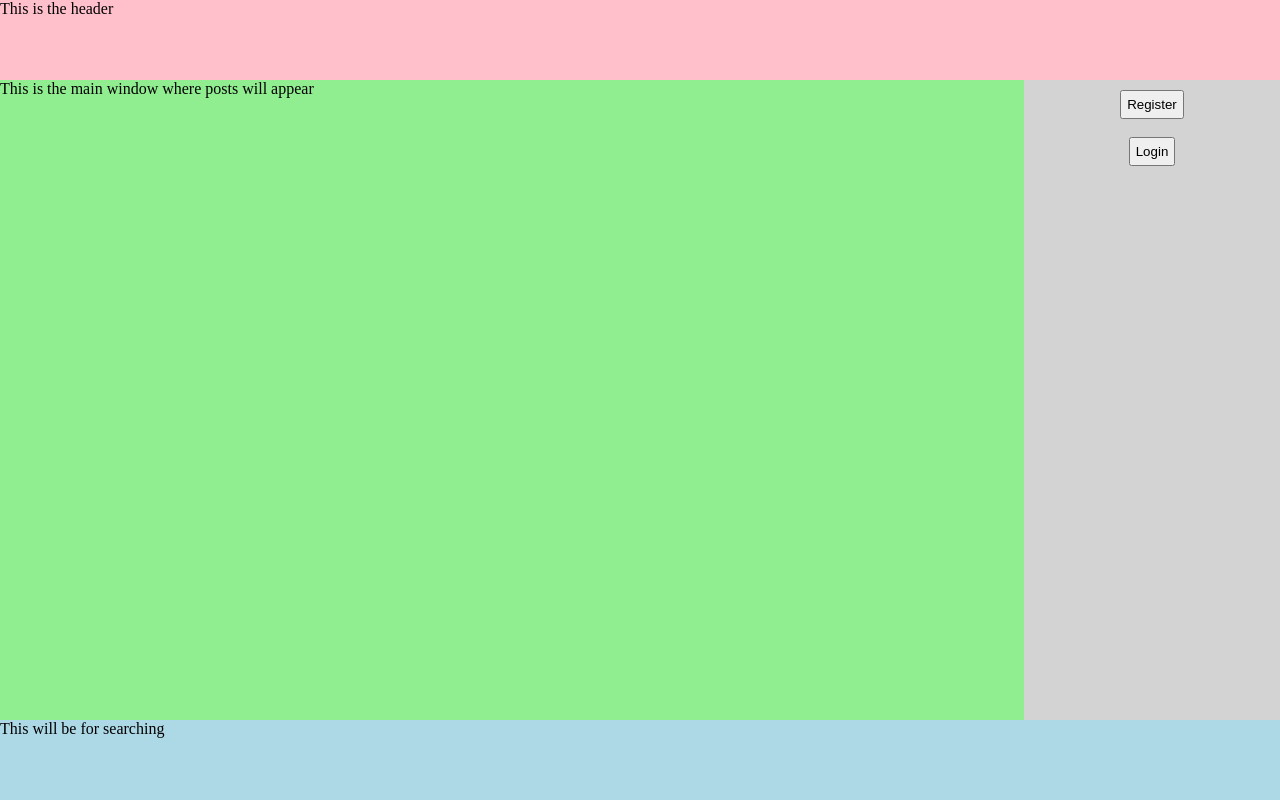
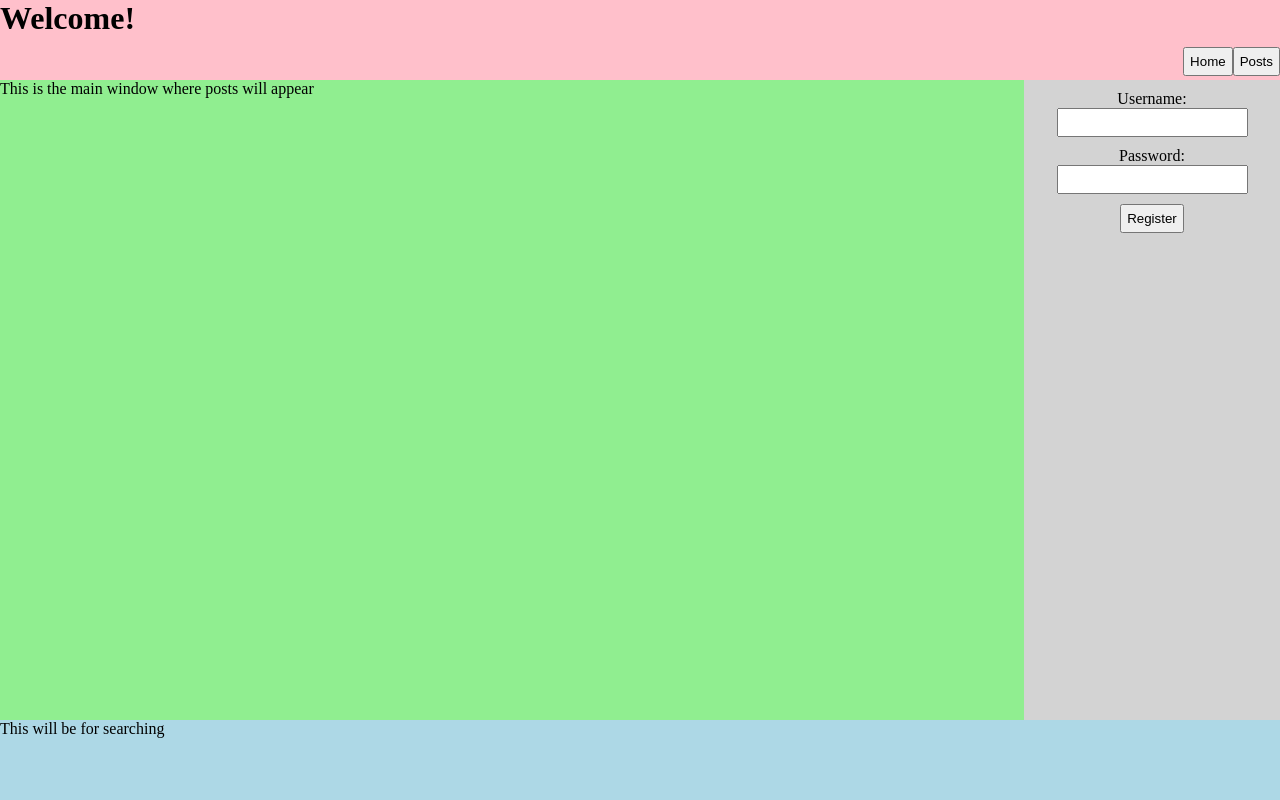
Before and after one commit to tgpretender/Stranger_Things_MJ, a React app: page / in a window 1280 px wide. Built offline with nearby package versions, Linux system fonts and the light colour scheme.

Commit message:
header setup to show authentication status

```diff
--- a/package.json
+++ b/package.json
@@ -12,6 +12,7 @@
   "dependencies": {
     "react": "^17.0.2",
     "react-dom": "^17.0.2",
+    "react-router-dom": "^5.2.0",
     "react-scripts": "^4.0.3"
   },
   "browserslist": {
--- a/public/style.css
+++ b/public/style.css
@@ -7,7 +7,7 @@ body {
     height: 100vh;
 }
 h1 {
-    background-color:cadetblue;
+    margin-bottom:10px;
 }
 h2 {
     margin-bottom:10px;
@@ -39,6 +39,9 @@ header {
     grid-column:1 / -1;
     background-color:pink;
 }
+nav {
+    text-align:right;
+}
 main {
     grid-row:2;
     grid-column:1;
@@ -58,11 +61,11 @@ footer {
     background-color:lightblue;
 }
 #register {
-    visibility:hidden;
+    visibility:visible;
     padding:10px;
     text-align:center;
 }
-#login {
+.login {
     visibility:hidden;
     padding:10px;
     text-align:center;
--- a/src/components/Header.js
+++ b/src/components/Header.js
@@ -6,17 +6,28 @@ import React from 'react';
 
 const Header = (props) => {
     const { isAuthenticated } = props;
+    const userID = "Example";
+    //pass the userID as props from index.js
 
-    // nav controls
     if(!isAuthenticated) {
-        console.log("Not authenticated")
-        // when user is not logged in, header only has Home and Posts buttons
+        return (<header>
+                <h1>Welcome!</h1>
+                <nav>
+                    <button>Home</button>
+                    <button>Posts</button>
+                </nav>
+            </header>)
     } else {
-        console.log("Authenticated")
-        // when user is logged in, has Home, Posts, Profile, Logout
+        return (<header>
+            <h1>Welcome, {userID}!</h1>
+            <nav>
+                <button>Home</button>
+                <button>Posts</button>
+                <button>Profile</button>
+                <button>Log Out</button>
+            </nav>
+        </header>)
     }
-
-    return <header>This is the header</header>
 }
 
 export default Header;
--- a/src/components/Login.js
+++ b/src/components/Login.js
@@ -1,10 +1,64 @@
-import React from 'react';
+import { userState } from 'react';
+import { Link, Redirect } from 'react-router-dom';
 
 //visibility to be controlled by the Login button
 //targets CSS property visiblity to switch from visible to hidden
 
-const Login = () => {
-    return <div id="login">Login</div>
+const Login = ({setIsAuthenticated}) => {
+//const [ loginSuccessful, setLoginSuccessful ] = useState(false);
+//why does this break the code...??????
+
+    function authenticate() {
+        event.preventDefault();
+        const username = document.getElementById('usernameInput').value;
+        const password = document.getElementById('passwordInput').value;
+        if(username.length != 0 && password.length !=0) {
+            //validate data
+            //make ajax request to the backend
+            //backend will return a response letting us know if user was authenticated
+            //if authenticated:
+            setIsAuthenticated(true);
+
+
+        } else {
+            console.log('not valid username and/or password')
+            //set up an alert message
+        }
+
+    }
+
+    // if(loginSuccessful) {
+    //     //conditionally don’t render the Login option now, show Logout option
+    //     return <Redirect to="/" />
+    // } else {
+        //all the normal return stuff
+    //     )
+
+    return (
+                <section className="login">
+                    <form onSubmit={authenticate}>
+                        <div>
+                            <label>Username: </label>
+                            <input id="usernameInput"
+                            type="type"
+                            name="usernameInput" />
+                        </div>
+                        <div>
+                            <label>Password: </label>
+                            <input id="passwordInput"
+                            type="type"
+                            name="passwordInput" />
+                        </div>
+                        <button type="submit">Login</button>
+                        <p>Not a member?</p>
+                        {/* <Link to="/register" class="linkBtn">Register</Link> */}
+                    </form>
+                </section>
+            )
 }
 
+
+
+
+
 export default Login;
--- a/src/components/Register.js
+++ b/src/components/Register.js
@@ -1,21 +1,25 @@
-import React from 'react';
+import React, { useState } from 'react';
 
 //visibility to be controlled by the Register button
 //targets CSS property visiblity to switch from visible to hidden
 
 const Register = (props) => {
     const { baseURL } = props;
+    const [ username, setUsername ] = useState("");
+    const [ password, setPassword ] = useState("");
 
-    const regUser = () => {
+    function registerUser(user, pass) {
+        //event.preventDefault();
+
         fetch(`${baseURL}/users/register`, {
             method: 'POST',
             headers: {
-                "Content-Type": "application/json"
+                'Content-Type': 'application/json',
             },
             body: JSON.stringify({
                 user: {
-                    "username": {username},
-                    "password": {password}
+                    username: {user},
+                    password: {pass}
                 }
             })
         })
@@ -23,27 +27,49 @@ const Register = (props) => {
         .then(result => console.log(result))
         .catch(err => console.error(err))
     }
-    //if above POST works, turn isAuthenticated to true
-    //use setIsAuthenticated?
+    //if user already exists, make an alert
+    //set isAuthenticated to true, set user variables to inputs
 
-    //in confirm button onClick code, make sure it checks for stuff typed into it, otherwise give an error alert to the user
-    //set input values as username and password variables to pass through regUser
-
-    return <div id="register">
-        <h2>Please register to post:</h2>
-        <h3>Username</h3>
-        <input
-        id="username"
-        type="text"
-        placeholder="Enter username..." />
-        <h3>Password</h3>
-        <input
-        id="password"
-        type="text"
-        placeholder="Enter username..."/>
-        <br />
-        <button>CONFIRM</button>
-        </div>
+    return (
+        <section className="register">
+            <form onSubmit={(e) => {
+                e.preventDefault();
+                fetch(`${baseURL}/users/register`, {
+                    method: 'POST',
+                    headers: {
+                        'Content-Type': 'application/json',
+                    },
+                    body: JSON.stringify({
+                        user: {
+                            username: {username},
+                            password: {password}
+                        }
+                    })
+                })
+                .then(res => res.json())
+                .then(result => console.log(result))
+                .catch(err => console.error(err))
+                }}>
+            <div>
+                <label>Username: </label>
+                <input id="usernameInput"
+                type="type"
+                name="username"
+                value={username}
+                onChange={(e) => setUsername(e.target.value)} />
+            </div>
+            <div>
+                <label>Password: </label>
+                <input id="passwordInput"
+                type="type"
+                name="password"
+                value={password}
+                onChange={(e) => setPassword(e.target.value)} />
+            </div>
+                <button type="submit">Register</button>
+            </form>
+        </section>
+    )
 }
 
 export default Register;
--- a/src/index.js
+++ b/src/index.js
@@ -20,9 +20,6 @@ const App = () => {
             This is the main window where posts will appear
         </main>
         <section id="sidebar">
-            <button>Register</button>
-            <br /><br />
-            <button>Login</button>
             <Register baseURL={baseURL} />
             <Login />
             <NewPost />
```
Also changed, not shown: 2 other files.
